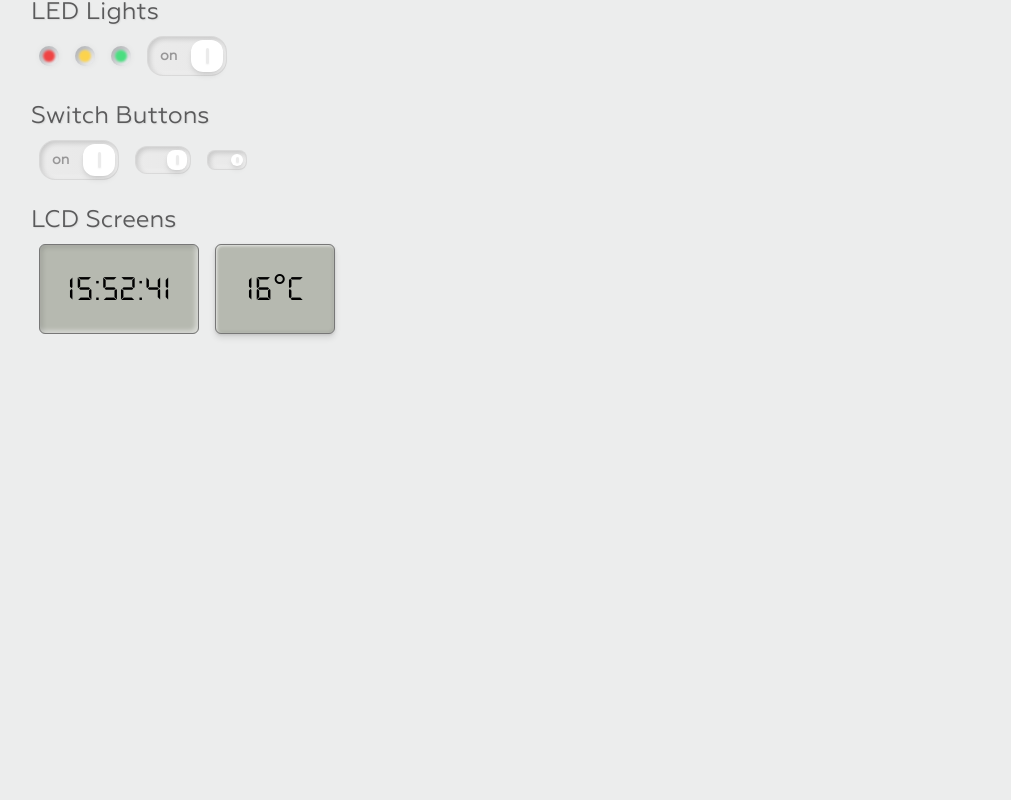
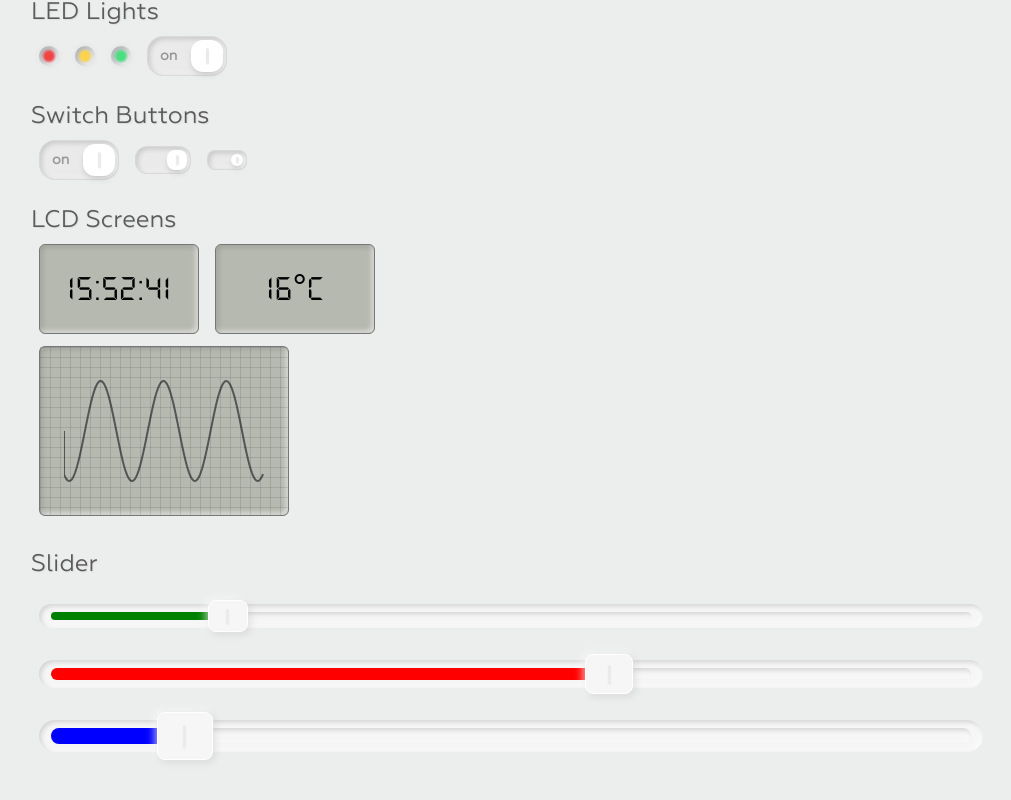
Before and after one commit to ishantchauhan710/SoftUI, a Next.js app: page / in a window 1280 px wide. Shown: the part 946-1746 px from the top of the page, without its empty margins (129-1140 px from the left). Before the commit the page ends 1642 px from the top, so only its background shows below. Built offline with nearby package versions, Linux system fonts and the light colour scheme.

Commit message:
Sliders added

```diff
--- a/src/app/LCDScreenDemo.tsx
+++ b/src/app/LCDScreenDemo.tsx
@@ -1,14 +1,118 @@
 "use client";
-import { useState } from "react";
+import { useEffect, useRef, useState } from "react";
 import FeatureContainer from "./FeatureContainer";
 import LCDScreen from "@/components/LCDScreen";
 
 export default function LCDScreenDemo() {
-  const [ledEnabled, setLedEnabled] = useState(true);
+  // CLOCK
+  const [hours, setHours] = useState<string>("00");
+  const [minutes, setMinutes] = useState<string>("00");
+  const [seconds, setSeconds] = useState<string>("00");
+
+  useEffect(() => {
+    const timerId = setInterval(() => {
+      const currentTime = new Date();
+
+      setHours(addLeadingZero(currentTime.getHours()));
+      setMinutes(addLeadingZero(currentTime.getMinutes()));
+      setSeconds(addLeadingZero(currentTime.getSeconds()));
+    }, 1000);
+
+    return () => clearInterval(timerId);
+  }, []);
+
+  const addLeadingZero = (num: number) =>
+    num < 10 ? `0${num}` : num.toString();
+
+  // Temperature
+  const [temperature, setTemperature] = useState(20);
+
+  useEffect(() => {
+    const temperatureId = setInterval(() => {
+      setTemperature((prevTemperature) => {
+        const newTemperature = prevTemperature + 1;
+        if (newTemperature >= 25) {
+          return 16;
+        }
+        return newTemperature;
+      });
+    }, 1000);
+
+    return () => clearInterval(temperatureId);
+  }, []);
+
+  // Wave
+  const canvasRef = useRef<HTMLCanvasElement>(null);
+
+  useEffect(() => {
+    const canvas = canvasRef.current;
+    if (!canvas) return;
+
+    const ctx = canvas.getContext("2d");
+    if (!ctx) return;
+
+    const width = canvas.width;
+    const height = canvas.height;
+    const amplitude = 50; // Height of the wave
+    const frequency = 0.1; // Frequency of the wave
+
+    let offset = 0;
+
+    const drawWave = () => {
+      ctx.clearRect(0, 0, width, height); // Clear the canvas
+
+      ctx.beginPath();
+      ctx.moveTo(0, height / 2);
+
+      for (let x = 0; x < width; x++) {
+        const y = amplitude * Math.sin(frequency * x + offset) + height / 2;
+        ctx.lineTo(x, y);
+      }
+
+      ctx.strokeStyle = "#555555";
+      ctx.lineWidth = 2;
+      ctx.stroke();
+    };
+
+    const animate = () => {
+      drawWave();
+      offset -= 0.05; // Adjust this value to control the speed of the wave
+      requestAnimationFrame(animate);
+    };
+
+    animate(); // Start the animation
+  }, []);
+
+  // Inline styles for the canvas to handle animation
+  const canvasStyle: React.CSSProperties = {
+    display: "block",
+    animation: "moveCanvas 10s linear infinite",
+    backgroundColor: "transparent",
+  };
 
   return (
     <FeatureContainer title="LCD Screens">
-      <LCDScreen />
+      <div className="space-y-3">
+        <div className="flex gap-4 items-center">
+          {/* CLOCK */}
+          <LCDScreen className="min-w-[160px]">
+            {`${hours}:${minutes}:${seconds}`}
+          </LCDScreen>
+          {/* TEMPERATURE */}
+          <LCDScreen className="min-w-[160px]">{`${temperature}°C`}</LCDScreen>
+        </div>
+        {/* WAVE */}
+        <div>
+          <LCDScreen showGrid={true}>
+            <canvas
+              ref={canvasRef}
+              width={200}
+              height={120}
+              style={canvasStyle}
+            />
+          </LCDScreen>
+        </div>
+      </div>
     </FeatureContainer>
   );
 }
--- /dev/null
+++ b/src/app/SliderDemo.tsx
@@ -0,0 +1,35 @@
+"use client";
+import { useState } from "react";
+import FeatureContainer from "./FeatureContainer";
+import Slider from "@/components/Slider";
+
+export default function SliderDemo() {
+  const [value1, setValue1] = useState(20);
+  const [value2, setValue2] = useState(60);
+  const [value3, setValue3] = useState(15);
+
+  return (
+    <FeatureContainer title="Slider">
+      <div className="mt-4 space-y-8">
+        <Slider
+          size="small"
+          progressColor="green"
+          value={value1}
+          onChange={(val) => setValue1(val)}
+        />
+        <Slider
+          size="medium"
+          progressColor="red"
+          value={value2}
+          onChange={(val) => setValue2(val)}
+        />
+        <Slider
+          size="large"
+          progressColor="blue"
+          value={value3}
+          onChange={(val) => setValue3(val)}
+        />
+      </div>
+    </FeatureContainer>
+  );
+}
--- a/src/app/page.tsx
+++ b/src/app/page.tsx
@@ -16,6 +16,7 @@ import LEDLight from "@/components/LEDLight";
 import LEDDemo from "./LEDDemo";
 import SwitchDemo from "./SwitchDemo";
 import LCDScreenDemo from "./LCDScreenDemo";
+import SliderDemo from "./SliderDemo";
 
 const FEATURES = [
   {
@@ -107,6 +108,8 @@ export default function Home() {
         <LEDDemo />
         <SwitchDemo />
         <LCDScreenDemo />
+        <SliderDemo />
+        <div className="h-60"></div>
       </Container>
     </div>
   );
--- a/src/components/LCDScreen.tsx
+++ b/src/components/LCDScreen.tsx
@@ -1,68 +1,47 @@
-"use client";
-
 import { lcdFont } from "@/lib/fonts";
 import Card from "./Card";
 import clsx from "clsx";
-import { useEffect, useState } from "react";
+import { ReactNode } from "react";
 
-export default function LCDScreen() {
-  const [hours, setHours] = useState<string>("00");
-  const [minutes, setMinutes] = useState<string>("00");
-  const [seconds, setSeconds] = useState<string>("00");
+type Elevation = "none" | "outside" | "inside" | "mix";
 
-  useEffect(() => {
-    const timerId = setInterval(() => {
-      const currentTime = new Date();
+type LCDScreenProps = {
+  children: ReactNode;
+  className?: string;
+  elevation?: Elevation;
+  showGrid?: boolean;
+};
 
-      setHours(addLeadingZero(currentTime.getHours()));
-      setMinutes(addLeadingZero(currentTime.getMinutes()));
-      setSeconds(addLeadingZero(currentTime.getSeconds()));
-    }, 1000);
-
-    return () => clearInterval(timerId);
-  }, []);
-
-  const addLeadingZero = (num: number) =>
-    num < 10 ? `0${num}` : num.toString();
-
-  const [temperature, setTemperature] = useState(20);
-
-  useEffect(() => {
-    const temperatureId = setInterval(() => {
-      setTemperature((prevTemperature) => {
-        const newTemperature = prevTemperature + 1;
-        if (newTemperature >= 25) {
-          return 16;
-        }
-        return newTemperature;
-      });
-    }, 1000);
-
-    return () => clearInterval(temperatureId);
-  }, []);
-
+export default function LCDScreen({
+  children,
+  className,
+  elevation = "inside",
+  showGrid = false,
+}: LCDScreenProps) {
   return (
-    <div className="flex gap-4 items-center">
     <Card
       variant="lcd"
       className={clsx(
-          "text-4xl p-3 rounded-md min-w-[160px] text-center",
-          lcdFont.className
+        "relative text-4xl p-3 rounded-md text-center",
+        lcdFont.className,
+        className
       )}
-        elevation="inside"
+      elevation={elevation}
     >
-        {`${hours}:${minutes}:${seconds}`}
+      {showGrid && (
+        <div
+          className="absolute w-full h-full inset-0"
+          style={{
+            backgroundImage: `
+          linear-gradient(to right, rgba(0,0,0,0.1) 1px, transparent 1px),
+          linear-gradient(to bottom, rgba(0,0,0,0.1) 1px, transparent 1px)
+        `,
+            backgroundSize: "10px 10px",
+            pointerEvents: "none",
+          }}
+        ></div>
+      )}
+      <div>{children}</div>
     </Card>
-      <Card
-        variant="lcd"
-        className={clsx(
-          "text-4xl p-3 rounded-md min-w-[120px] text-center",
-          lcdFont.className
-        )}
-        elevation="mix"
-      >
-        {`${temperature}°C`}
-      </Card>
-    </div>
   );
 }
--- /dev/null
+++ b/src/components/Slider.tsx
@@ -0,0 +1,102 @@
+import React from "react";
+import clsx from "clsx";
+
+type SliderProps = {
+  value: number;
+  min?: number;
+  max?: number;
+  step?: number;
+  onChange: (value: number) => void;
+  size?: "small" | "medium" | "large";
+  className?: string;
+  progressColor?: string;
+};
+
+const Slider: React.FC<SliderProps> = ({
+  value,
+  min = 0,
+  max = 100,
+  step = 1,
+  onChange,
+  size = "medium",
+  className,
+  progressColor = "red",
+}) => {
+  const sizeStyles = {
+    small: {
+      trackHeight: "h-2",
+      thumbSize: "w-10 h-8",
+      thumbOffset: 20,
+    },
+    medium: {
+      trackHeight: "h-3",
+      thumbSize: "w-12 h-10",
+      thumbOffset: 20,
+    },
+    large: {
+      trackHeight: "h-4",
+      thumbSize: "w-14 h-12",
+      thumbOffset: 24,
+    },
+  };
+
+  const percentage = ((value - min) / (max - min)) * 100;
+
+  const thumbOffset =
+    percentage === 0
+      ? 0
+      : percentage === 100
+      ? sizeStyles[size].thumbOffset * 2
+      : sizeStyles[size].thumbOffset;
+
+  return (
+    <div
+      className={clsx(
+        "relative flex items-center bg-background-variant px-3 py-2 rounded-full",
+        "shadow-[inset_2px_2px_5px_rgba(0,0,0,0.15),inset_-2px_-2px_5px_rgba(255,255,255,0.6)]",
+        className
+      )}
+    >
+      <div
+        className={clsx(
+          "relative rounded-full bg-background-variant",
+          "shadow-[inset_2px_2px_5px_rgba(0,0,0,0.15),inset_-2px_-2px_5px_rgba(255,255,255,0.6)]",
+          sizeStyles[size].trackHeight,
+          "w-full"
+        )}
+      >
+        <div
+          className={clsx("absolute top-0 left-0 rounded-full")}
+          style={{
+            background: progressColor,
+            height: "100%",
+            width: `${percentage}%`,
+          }}
+        />
+      </div>
+
+      <div
+        className={clsx(
+          "absolute top-1/2 transform -translate-y-1/2 rounded-lg border border-white bg-background-variant flex items-center justify-center",
+          "shadow-[2px_2px_8px_rgba(0,0,0,0.1),-2px_-2px_8px_rgba(255,255,255,0.7)]",
+          sizeStyles[size].thumbSize
+        )}
+        style={{ left: `calc(${percentage}% - ${thumbOffset}px)` }} // Adjust thumb positioning
+      >
+        <div className="h-[50%] rounded-full w-[3px] bg-background-card shadow-sm"></div>
+      </div>
+
+      <input
+        type="range"
+        min={min}
+        max={max}
+        step={step}
+        value={value}
+        onChange={(e) => onChange(Number(e.target.value))}
+        className="absolute w-full h-full opacity-0 cursor-pointer"
+      />
+    </div>
+  );
+};
+
+export default Slider;
```
Lines whose indentation alone changed are shown as unchanged.
